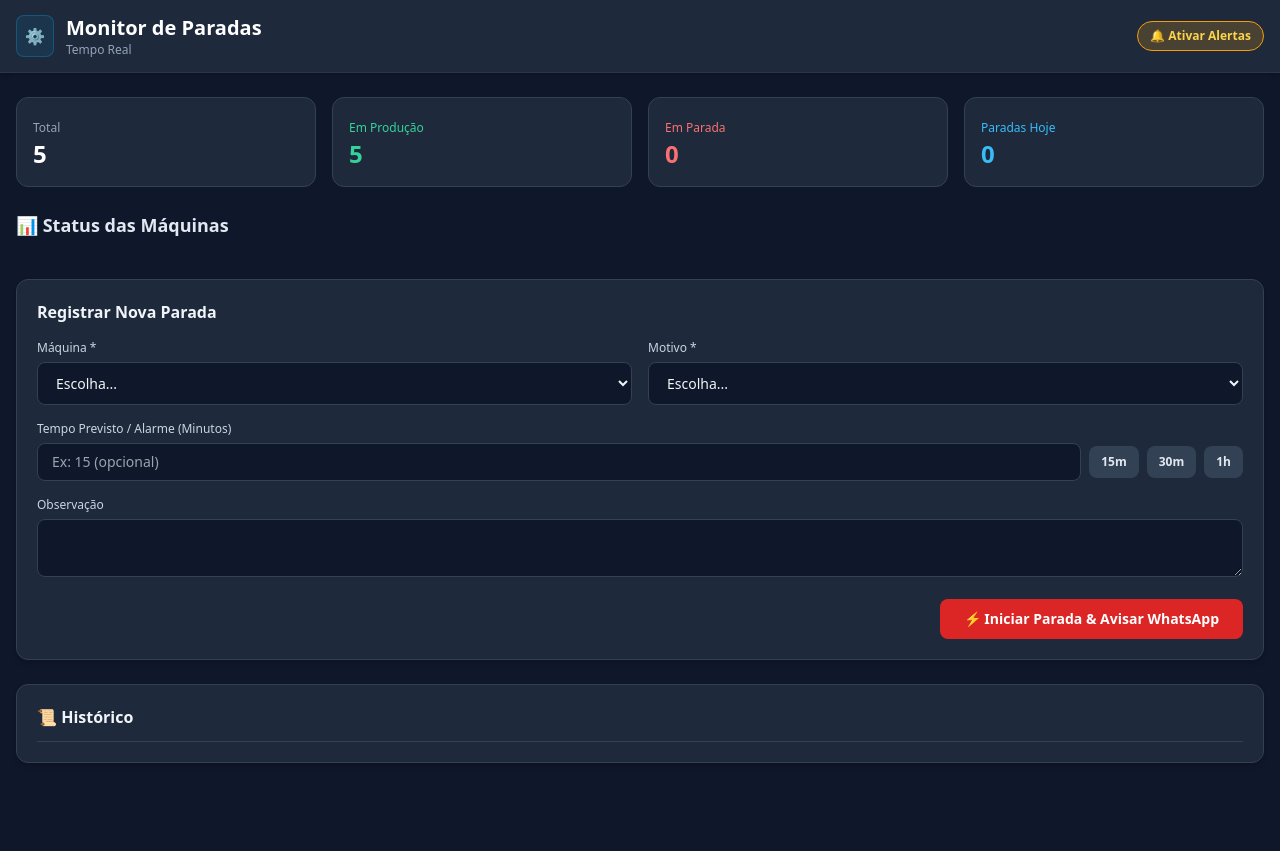
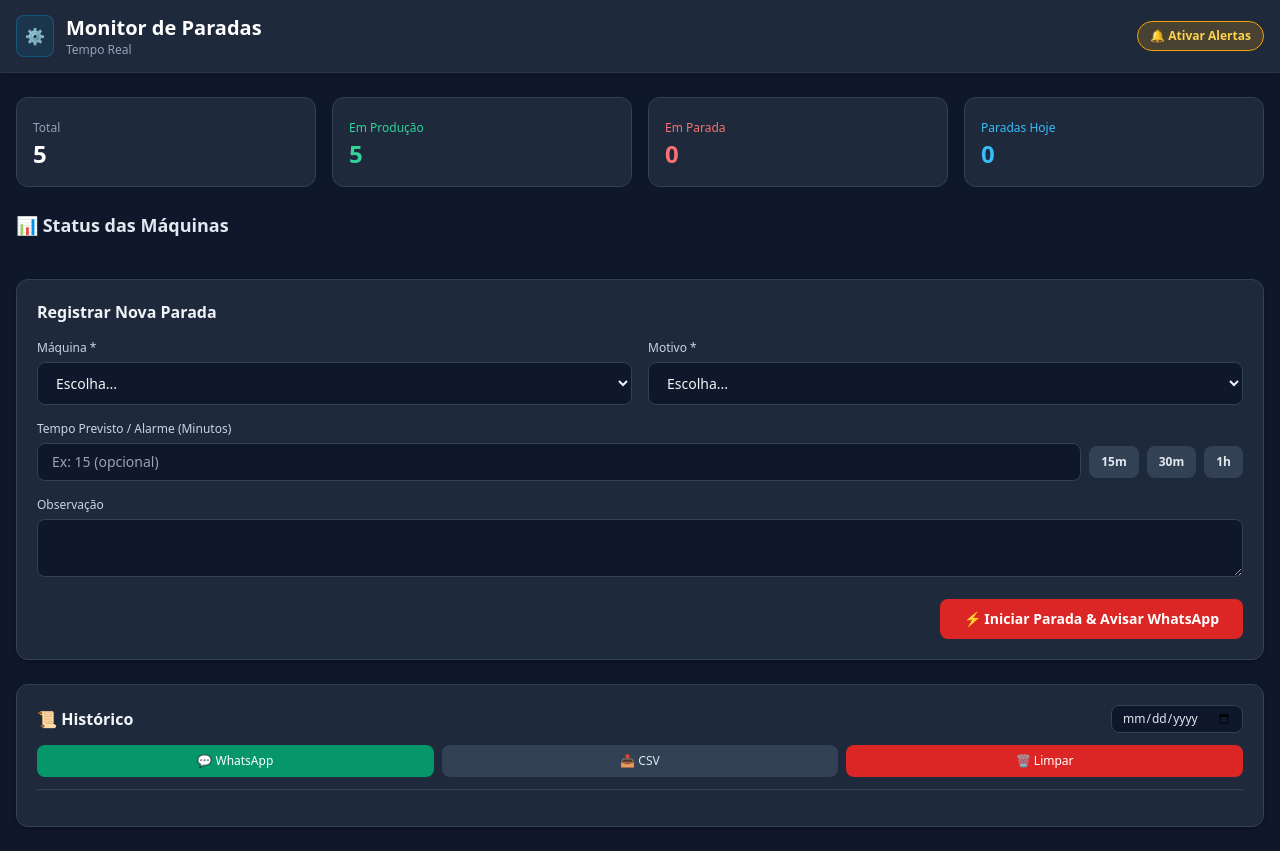
Before and after one commit to daniels0506/Controle-maquina-parada, a plain HTML site: page index.html in a window 1280 px wide. Before the commit the page ends 800 px from the top, so only its background shows below. Drawn offline with nearby package versions, Linux system fonts and the light colour scheme; no server answers.

Commit message:
Update index.html

```diff
--- a/index.html
+++ b/index.html
@@ -438,8 +438,21 @@
       </form>
     </section>
 
-    <!-- HISTÓRICO COM LAYOUT AJUSTADO PARA TELEMÓVEL -->
+    <!-- HISTÓRICO CORRIGIDO E RESPONSIVO -->
     <section class="bg-slate-800 border border-slate-700 rounded-xl p-5 shadow-md space-y-4">
-      <div class="flex flex-col lg:flex-row justify-between items-start lg:items-center gap-3 pb-3 border-b border-slate-700">
-        <h3 class="font-bold text-slate-100 text-base">📜 Histórico</h3>
-        <div class="flex flex-wrap items-center gap-2 w-full lg:w-auto
+      <div class="flex flex-col gap-3 pb-3 border-b border-slate-700">
+        <div class="flex justify-between items-center">
+          <h3 class="font-bold text-slate-100 text-base">📜 Histórico</h3>
+          <input type="date" id="filterDate" onchange="window.renderUI()" class="bg-slate-900 border border-slate-700 rounded-lg px-2.5 py-1 text-xs text-slate-200">
+        </div>
+        <div class="grid grid-cols-3 gap-2 w-full">
+          <button onclick="window.shareWhatsApp()" class="py-2 bg-emerald-600 hover:bg-emerald-500 text-white rounded-lg text-xs font-medium flex items-center justify-center gap-1 cursor-pointer">💬 WhatsApp</button>
+          <button onclick="window.exportToCSV()" class="py-2 bg-slate-700 hover:bg-slate-600 text-slate-200 rounded-lg text-xs font-medium flex items-center justify-center gap-1 cursor-pointer">📥 CSV</button>
+          <button onclick="window.clearHistory()" class="py-2 bg-red-600 hover:bg-red-500 text-white rounded-lg text-xs font-medium flex items-center justify-center gap-1 cursor-pointer">🗑️ Limpar</button>
+        </div>
+      </div>
+      <div id="historyList" class="space-y-2.5"></div>
+    </section>
+  </main>
+</body>
+</html>
```
